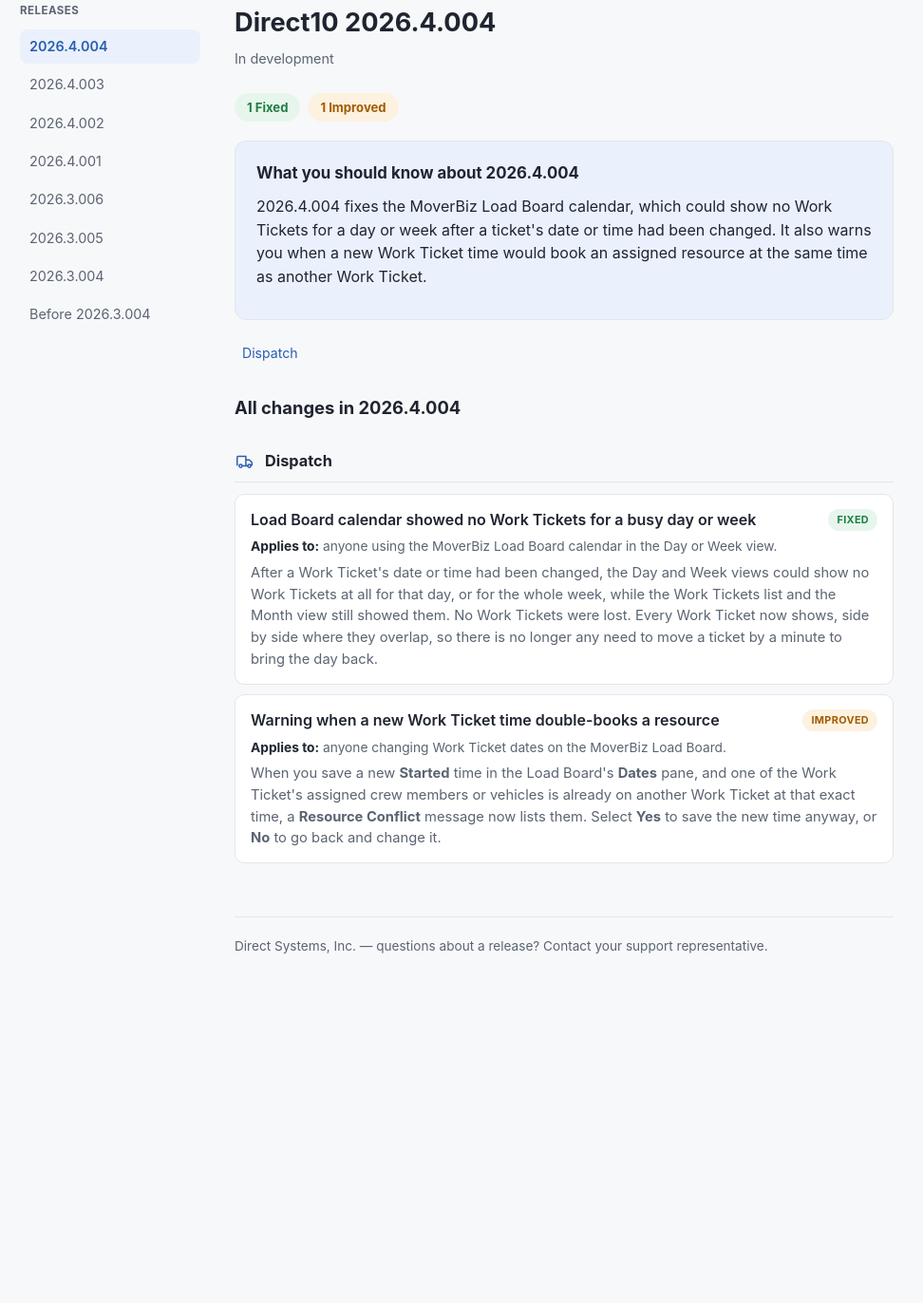
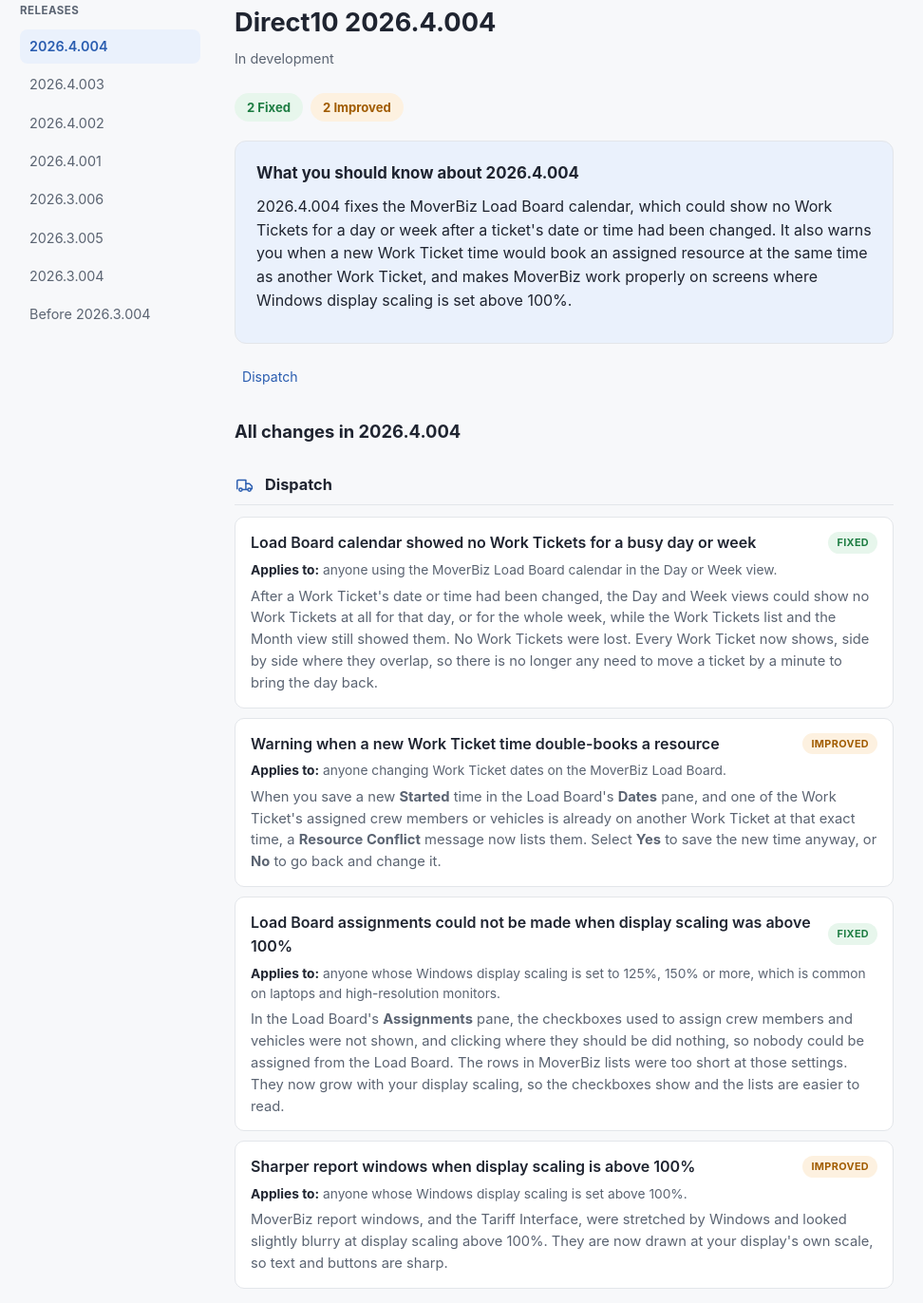
Before and after one commit to msarson/direct10-release-notes, a plain HTML site: page releases/2026.4.004.html in a window 1280 px wide. Shown: the part 128-1500 px from the top of the page at 95% size, without its empty margins (159-1131 px from the left). Before the commit the page ends 1215 px from the top, so only its background shows below. Drawn offline with Linux system fonts and the light colour scheme.

Commit message:
2026.4.004 (in development): Assignments checkboxes at display scaling, sharper report windows
Co-Authored-By: Claude Opus 5.5 <noreply@anthropic.com>

Claude-Session: https://claude.ai/code/session_01RFGWUJhMyQ2d3QP9ECkJX7

```diff
--- a/releases/2026.4.004.html
+++ b/releases/2026.4.004.html
@@ -36,13 +36,13 @@
     </div>
 
     <div class="summary-pills">
-      <span class="pill fixed">1 Fixed</span>
-      <span class="pill improved">1 Improved</span>
+      <span class="pill fixed">2 Fixed</span>
+      <span class="pill improved">2 Improved</span>
     </div>
 
     <div class="highlights">
       <h2>What you should know about 2026.4.004</h2>
-      <p>2026.4.004 fixes the MoverBiz Load Board calendar, which could show no Work Tickets for a day or week after a ticket's date or time had been changed. It also warns you when a new Work Ticket time would book an assigned resource at the same time as another Work Ticket.</p>
+      <p>2026.4.004 fixes the MoverBiz Load Board calendar, which could show no Work Tickets for a day or week after a ticket's date or time had been changed. It also warns you when a new Work Ticket time would book an assigned resource at the same time as another Work Ticket, and makes MoverBiz work properly on screens where Windows display scaling is set above 100%.</p>
     </div>
 
     <nav class="section-nav">
@@ -67,6 +67,16 @@
           <p class="applies-to"><strong>Applies to:</strong> anyone changing Work Ticket dates on the MoverBiz Load Board.</p>
           <p class="detail">When you save a new <strong>Started</strong> time in the Load Board's <strong>Dates</strong> pane, and one of the Work Ticket's assigned crew members or vehicles is already on another Work Ticket at that exact time, a <strong>Resource Conflict</strong> message now lists them. Select <strong>Yes</strong> to save the new time anyway, or <strong>No</strong> to go back and change it.</p>
         </li>
+        <li>
+          <p class="headline">Load Board assignments could not be made when display scaling was above 100% <span class="tag fixed">Fixed</span></p>
+          <p class="applies-to"><strong>Applies to:</strong> anyone whose Windows display scaling is set to 125%, 150% or more, which is common on laptops and high-resolution monitors.</p>
+          <p class="detail">In the Load Board's <strong>Assignments</strong> pane, the checkboxes used to assign crew members and vehicles were not shown, and clicking where they should be did nothing, so nobody could be assigned from the Load Board. The rows in MoverBiz lists were too short at those settings. They now grow with your display scaling, so the checkboxes show and the lists are easier to read.</p>
+        </li>
+        <li>
+          <p class="headline">Sharper report windows when display scaling is above 100% <span class="tag improved">Improved</span></p>
+          <p class="applies-to"><strong>Applies to:</strong> anyone whose Windows display scaling is set above 100%.</p>
+          <p class="detail">MoverBiz report windows, and the Tariff Interface, were stretched by Windows and looked slightly blurry at display scaling above 100%. They are now drawn at your display's own scale, so text and buttons are sharp.</p>
+        </li>
       </ul>
     </section>
 
```
